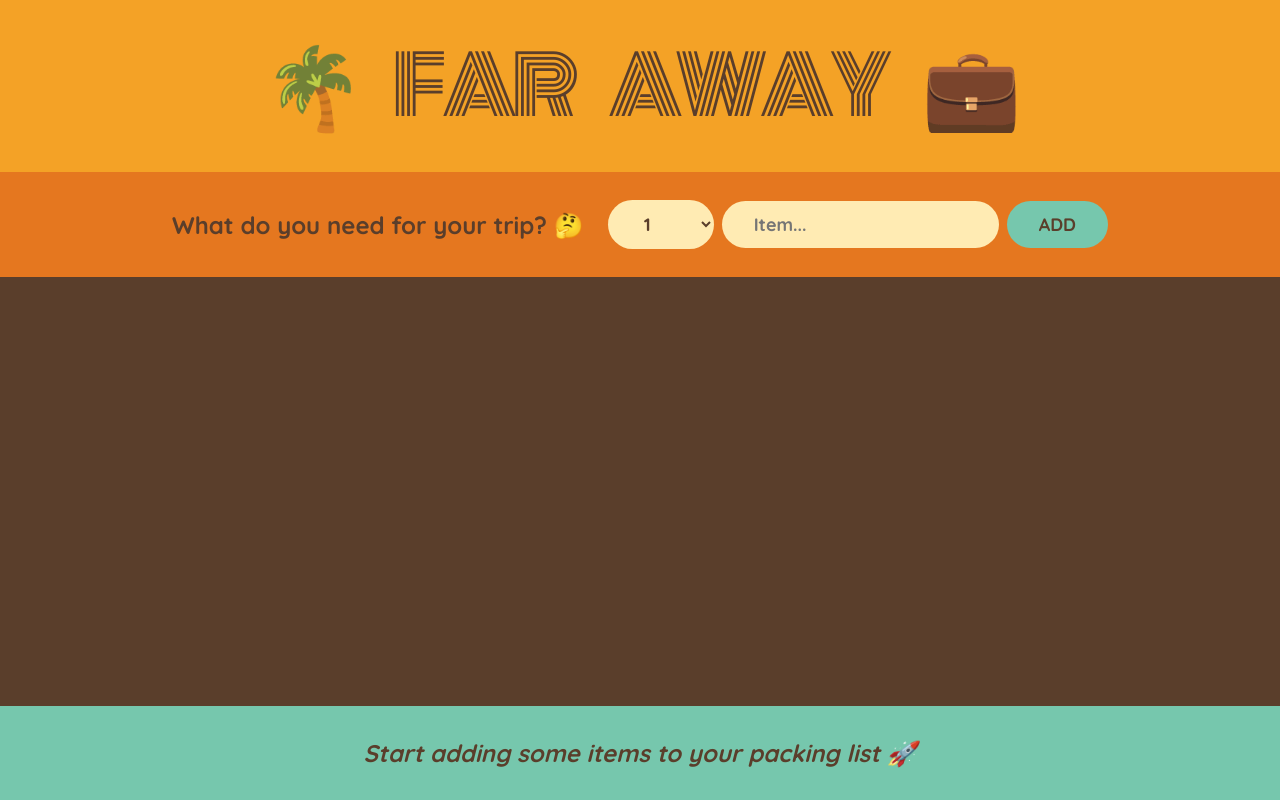
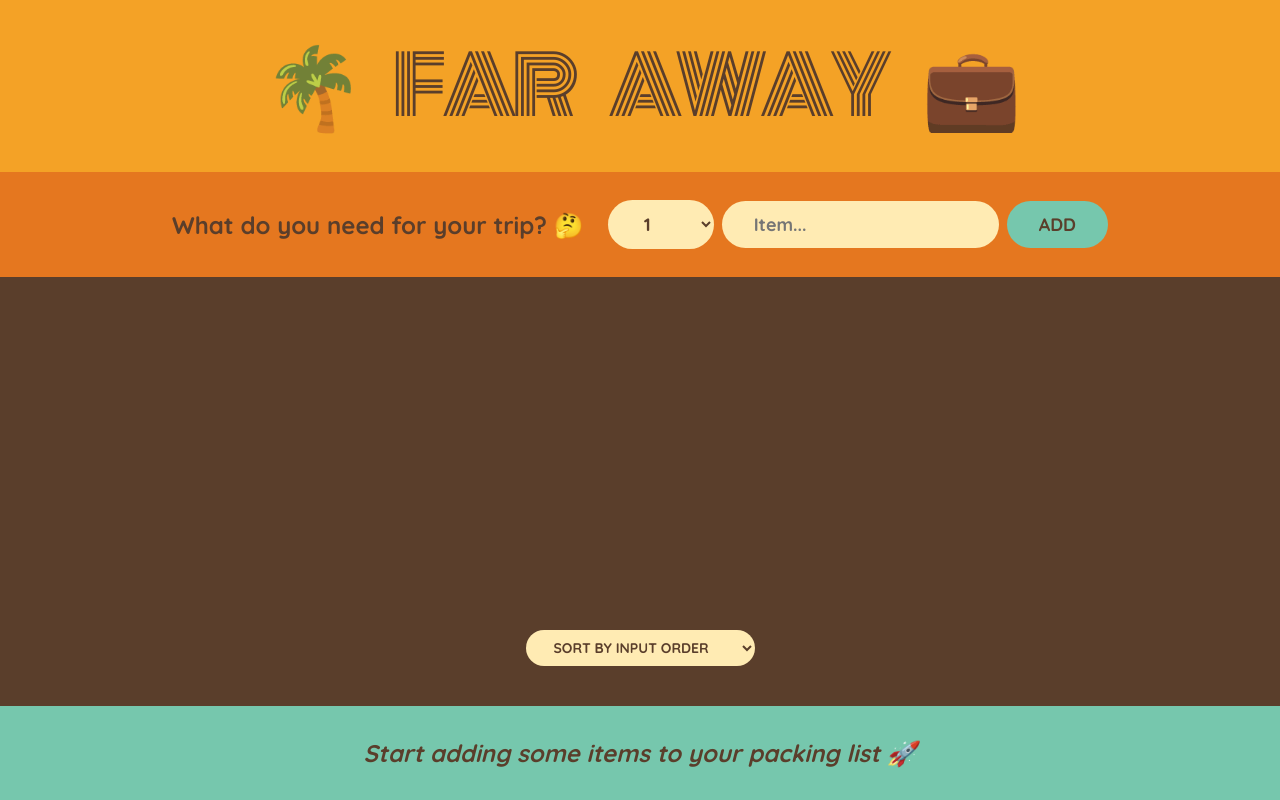
Before and after one commit to mperez132/travel-list, a React (Create React App) app: page / in a window 1280 px wide. Built offline with nearby package versions, Linux system fonts and the light colour scheme.

Commit message:
Added sorting for items

```diff
--- a/src/App.js
+++ b/src/App.js
@@ -75,10 +75,23 @@ function Form({ onAddItems }) {
 }
 
 function PackingList({ items, onDeleteItem, onToggleItems }) {
+  const [sortBy, setSortBy] = useState("input");
+
+  let sortedItems;
+  if (sortBy === "input") sortedItems = items;
+  if (sortBy === "description")
+    sortedItems = items
+      .slice()
+      .sort((a, b) => a.description.localeCompare(b.description));
+  if (sortBy === "packed")
+    sortedItems = items
+      .slice()
+      .sort((a, b) => Number(a.packed) - Number(b.packed));
+
   return (
     <div className="list">
       <ul>
-        {items.map((item) => (
+        {sortedItems.map((item) => (
           <Item
             item={item}
             onDeleteItem={onDeleteItem}
@@ -87,6 +100,13 @@ function PackingList({ items, onDeleteItem, onToggleItems }) {
           />
         ))}
       </ul>
+      <div className="actions">
+        <select value={sortBy} onChange={(e) => setSortBy(e.target.value)}>
+          <option value="input">Sort by input order</option>
+          <option value="description">Sort by description</option>
+          <option value="packed">Sort by packed stats</option>
+        </select>
+      </div>
     </div>
   );
 }
```
